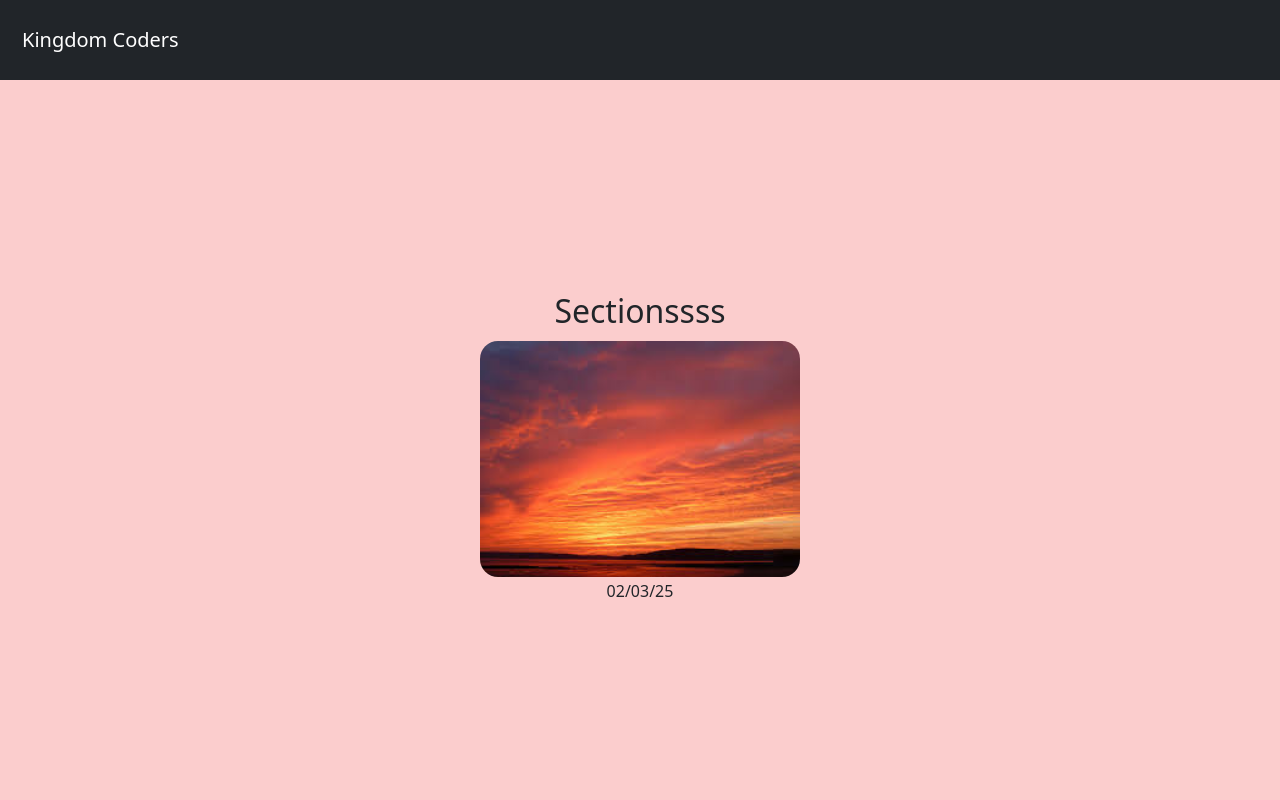
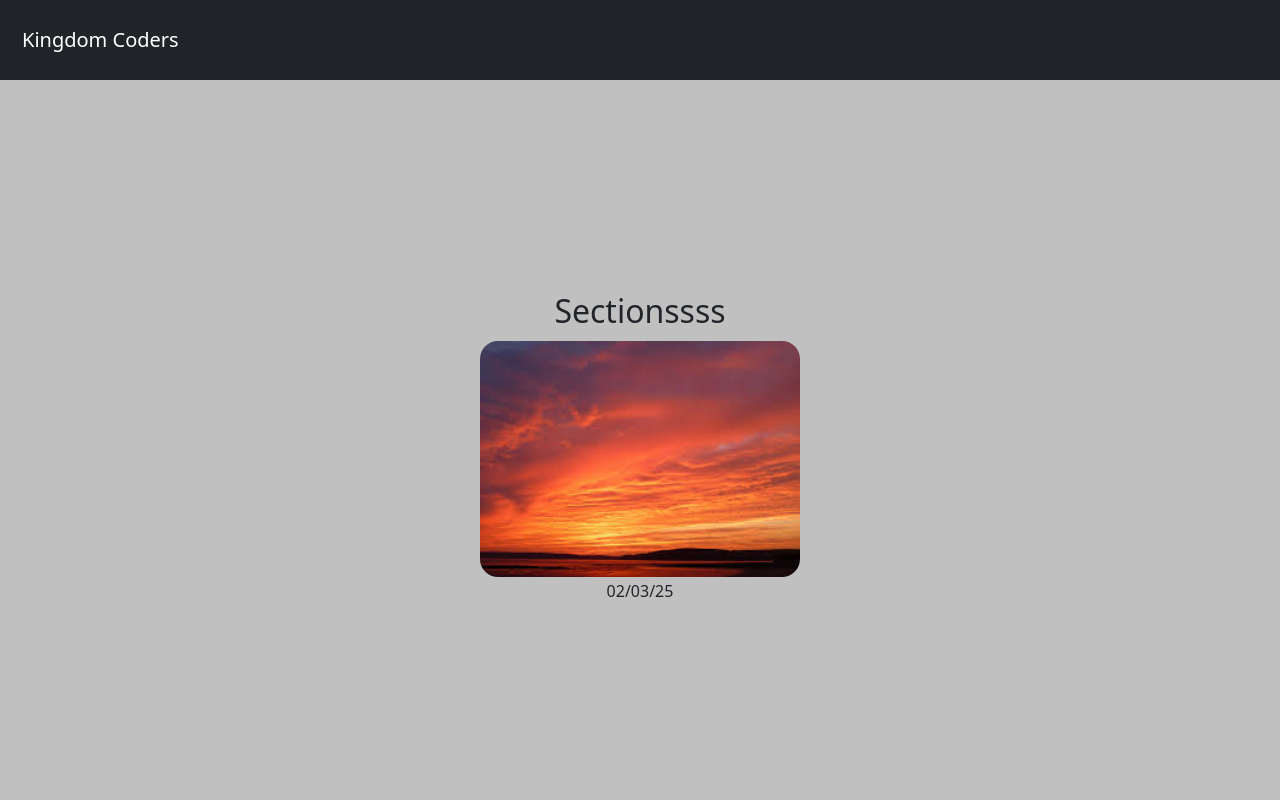
Before and after one commit to DavyHyun/kingdom-coders-demo, a React (Create React App) app: page / in a window 1280 px wide. Shown: the top 800 px of the page. Built offline with nearby package versions, Linux system fonts and the light colour scheme.

Commit message:
02/03/25 bg changes

```diff
--- a/src/sections/RachelSection/RachelSection.css
+++ b/src/sections/RachelSection/RachelSection.css
@@ -4,7 +4,7 @@
   display: flex;
   align-items: center;
   justify-content: center;
-  background: #fbcdcd;
+  background: silver;
   border-bottom: 1px solid #ddd;
 
   flex-direction: column;
```
